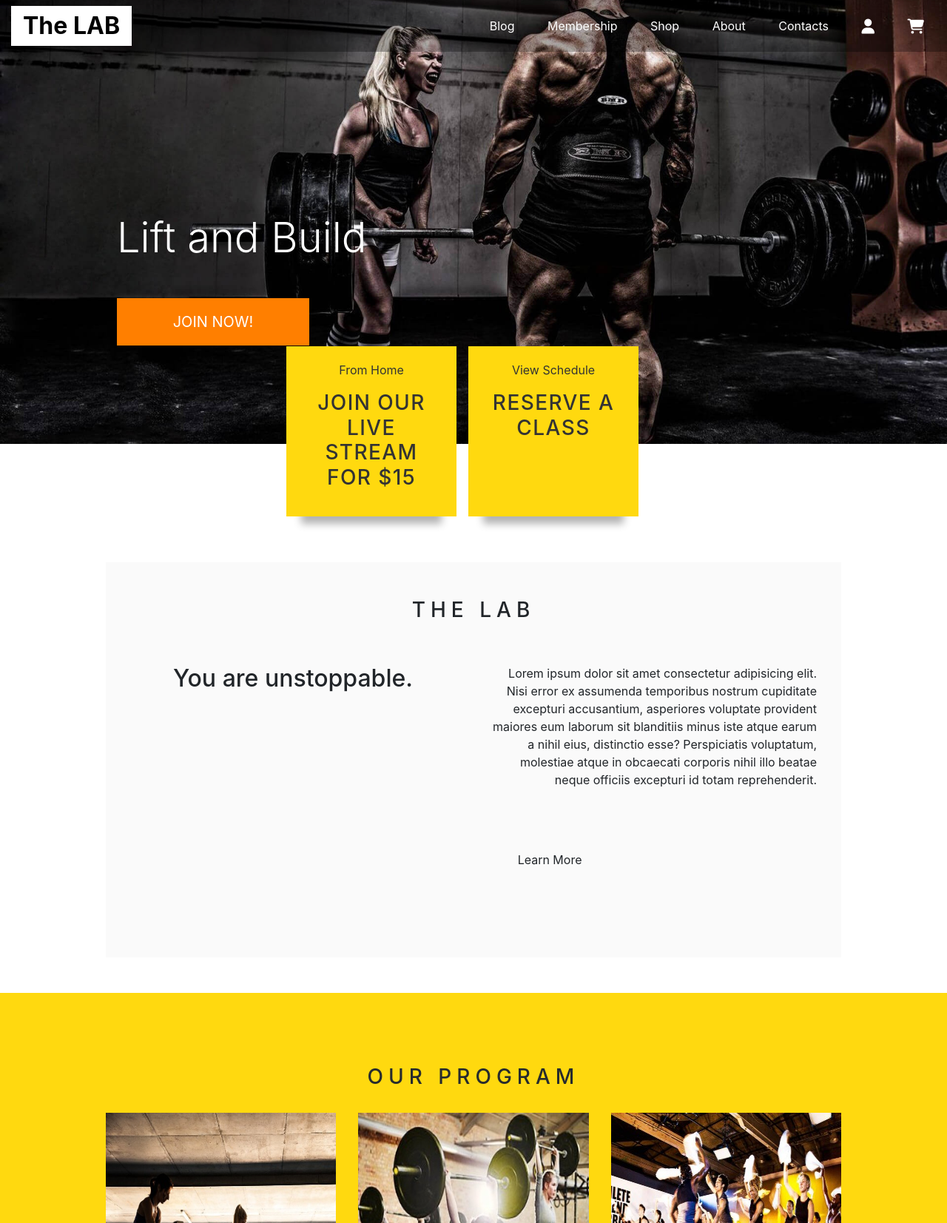
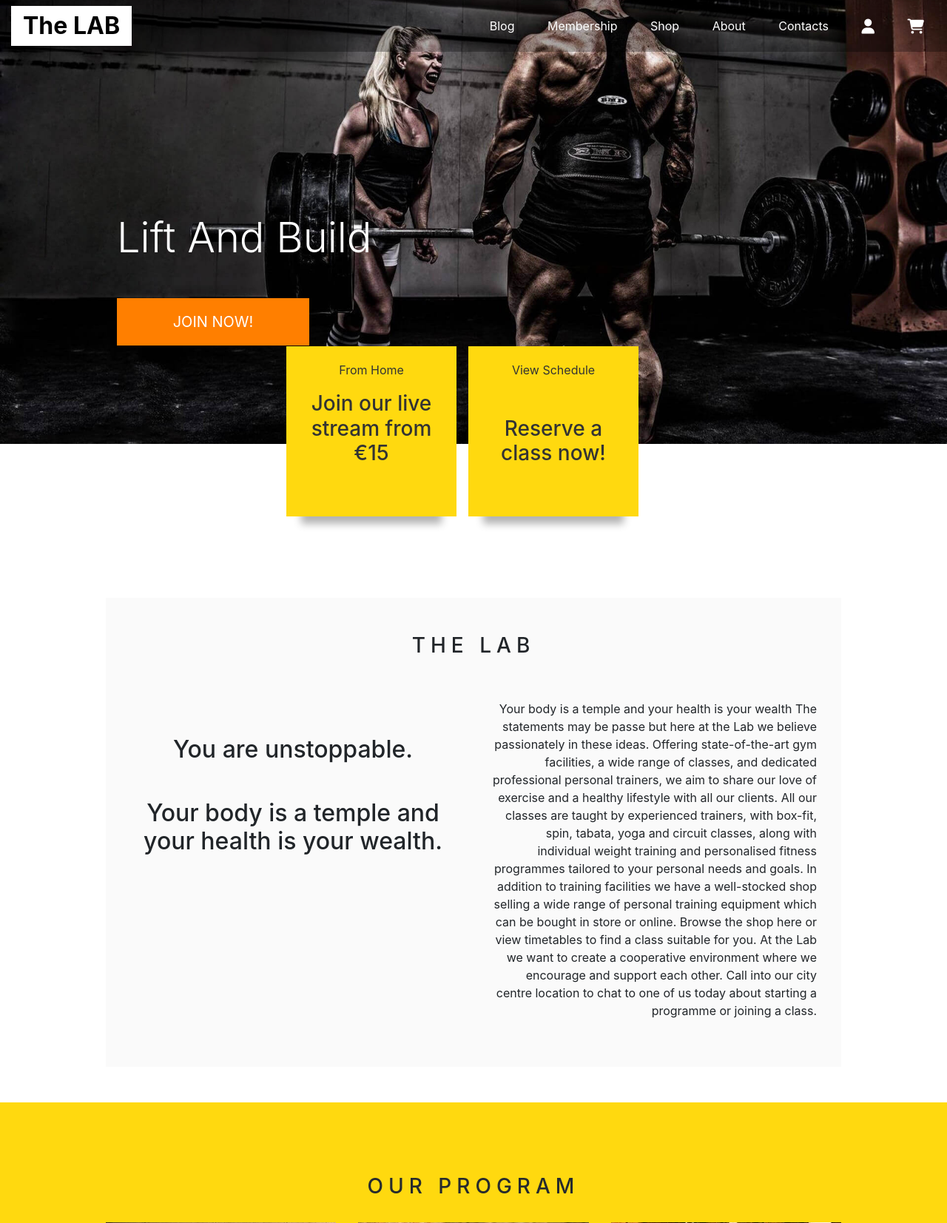
Before and after one commit to Code-Institute-Submissions/The-Fitness-Lab, a Django app: page / in a window 1280 px wide. Shown: the top 1653 px of the page at 74% size. Run offline with Django 3.2, Linux system fonts and the light colour scheme; some libraries are stand-ins or nearby versions.

Commit message:
Added section for about,contact and footer

```diff
--- a/home/templates/home/index.html
+++ b/home/templates/home/index.html
@@ -5,9 +5,11 @@
 <div class="main-header">
     <div class="container">
         <div class="row">
-            <div class="col s12 main-text">
+            <div class="col-12 main-text">
                 <div class="col-7 col-md-6 my-auto">
-                    <h1 class="display-4 logo-font text-white">Lift and Build</h1>
+                    <h1 class="display-4 logo-font text-white"><span class="home-title">L</span>ift <span
+                            class="home-title">A</span>nd
+                        <span class="home-title">B</span>uild</h1>
 
                     <div class="my-5">
                         <h4>
@@ -23,28 +25,21 @@
 </div>
 <div class="container">
     <div class="row box-row">
-
         <div class="col col-sm-6">
             <div class="p-2 p-0-sm mb-4-sm row end">
-                <a href="" class="box">
-                    <p class="color-text-dark text-bold text-sm">From Home</p>
-                    <h3 class="my-0 box__text">Join our live stream for $15</h3>
-                    <svg>
-                        <use href="#arrow"></use>
-                    </svg>
-                </a>
+                <div class="box">
+                    <p>From Home</p>
+                    <h3 class="mb-5 text-box">Join our live stream from €15</h3>
+                </div>
             </div>
         </div>
 
         <div class="col col-sm-6">
             <div class="p-2 p-0-sm row">
-                <a href="" class="box">
-                    <p class="color-text-dark text-bold text-sm">View Schedule</p>
-                    <h3 class="my-0 box__text">Reserve a class</h3>
-                    <svg>
-                        <use href="#arrow"></use>
-                    </svg>
-                </a>
+                <div class="box">
+                    <p>View Schedule</p>
+                    <h3 class="mb-5 text-box">Reserve a class now!</h3>
+                </div>
             </div>
         </div>
     </div>
@@ -52,27 +47,37 @@
 
 <!-- About -->
 <section id="about" class="section section-about blue-grey darken-4 scrollspy">
-    <div class="container">
+    <div class="container pt-5">
         <div class="p-4 bg-color-light">
             <h3 class="about-title py-4 text-center text-uppercase letter-spacing">The Lab</h3>
             <div class="row">
                 <div class="col-6 col-md-6 p-4">
-                    <p class="my-0-md h2 h2-sm text-center">You are unstoppable.</p>
+                    <p class="my-md-5 h2 text-center">You are unstoppable.</p>
+                    <p class="my-md-5 h2 text-center">Your body is a temple and your health is your wealth.</p>
                 </div>
 
                 <div class="col-6 col-md-6 p-4">
                     <div class="text-right">
                         <p class="paragraph">
-                            Lorem ipsum dolor sit amet consectetur adipisicing elit. Nisi error ex assumenda temporibus
-                            nostrum cupiditate excepturi accusantium, asperiores voluptate provident maiores eum laborum
-                            sit blanditiis minus iste atque earum a nihil eius, distinctio esse? Perspiciatis
-                            voluptatum, molestiae atque in obcaecati corporis nihil illo beatae neque officiis excepturi
-                            id totam reprehenderit.</p>
-                        <a class="btn btn--arrow" href="/about">
-                            Learn More <svg>
-                                <use href="#arrow"></use>
-                            </svg>
-                        </a>
+                            Your body is a temple and your health is your wealth
+                            The statements may be passe but here
+                            at the Lab we believe
+                            passionately in these ideas. Offering state-of-the-art gym facilities, a wide range of
+                            classes, and dedicated
+                            professional personal trainers, we aim to share our love of exercise and a healthy lifestyle
+                            with all our clients.
+                            All our classes are taught by experienced trainers, with box-fit, spin, tabata, yoga and
+                            circuit classes, along with
+                            individual weight training and personalised fitness programmes tailored to your personal
+                            needs and goals. In addition to
+                            training facilities we have a well-stocked shop selling a wide range of personal training
+                            equipment which can be bought
+                            in store or online. Browse the shop here or view timetables to find a class suitable for
+                            you.
+                            At the Lab we want to create a cooperative environment where we encourage and support each
+                            other. Call into our city
+                            centre location to chat to one of us today about starting a programme or joining a class.
+                        </p>
                     </div>
                 </div>
             </div>
@@ -273,41 +278,51 @@
     </div>
 </section>
 
-<!--
-    <section id=" review" class="section section-about blue-grey darken-4 scrollspy">
+<section id="contact" class="section section-contact blue-grey darken-4 scrollspy">
     <div class="container">
         <div class="p-4 bg-color-light">
-                                    <h3 class="about-title py-4 text-center text-uppercase letter-spacing">The Lab</h3>
+
+            <div class="contact-form pb-1">
+                <h3 class="contact-title py-4 text-center text-uppercase letter-spacing">Have a question? Contact
+                    us!
+                </h3>
                 <div class="row">
-                                        <div class="col-6 col-md-6 p-4">
-                                            <p class="my-0-md h2 h2-sm text-center">You are unstoppable.</p>
+                    <div class="col-md-12 mb-3">
+                        <div class="card">
+                            <div class="card-header bg-yellow">GET IN TOUCH</div>
+                            <div class="card-body text-dark p-3">
+                                <form>
+                                    <div class="form-group">
+                                        <i class="far fa-user"></i>
+                                        <label for="form-name">Name</label>
+                                        <input type="text" class="form-control" id="form-name" placeholder="Your Name">
+                                    </div>
+                                    <div class="form-group">
+                                        <i class="far fa-envelope"></i>
+                                        <label for="form-email">Email</label>
+                                        <input type="text" class="form-control" id="form-email"
+                                            placeholder="Email@address.com">
+                                    </div>
+                                </form>
+                                <div class="form-group">
+                                    <i class="far fa-edit"></i>
+                                    <label for="form-message">Message</label>
+                                    <textarea id="form-message" class="form-control" rows="3"
+                                        placeholder="Questions/Comments"></textarea>
                                 </div>
 
-                                        <div class="col-6 col-md-6 p-4">
-                                            <div class="text-right">
-                                                <p class="paragraph">
-                                                    Lorem ipsum dolor sit amet consectetur adipisicing elit. Nisi error
-                                                    ex
-                                                    assumenda temporibus
-                                                    nostrum cupiditate excepturi accusantium, asperiores voluptate
-                                                    provident
-                                                    maiores eum laborum
-                                                    sit blanditiis minus iste atque earum a nihil eius, distinctio esse?
-                                                    Perspiciatis
-                                                    voluptatum, molestiae atque in obcaecati corporis nihil illo beatae
-                                                    neque officiis excepturi
-                                                    id totam reprehenderit.</p>
-                                                <a class="btn btn--arrow" href="/about">
-                                                    Learn More <svg>
-                                                        <use href="#arrow"></use>
-                                                    </svg>
-                                                </a>
+                                <div class="text-center mt-2">
+                                    <button class="border-yellow px-3">SEND</button>
                                 </div>
                             </div>
                         </div>
                     </div>
                 </div>
-</section> -->
+            </div>
+
+        </div>
+    </div>
+</section>
 
 
 {% endblock %}
```
Lines whose indentation alone changed are shown as unchanged.
